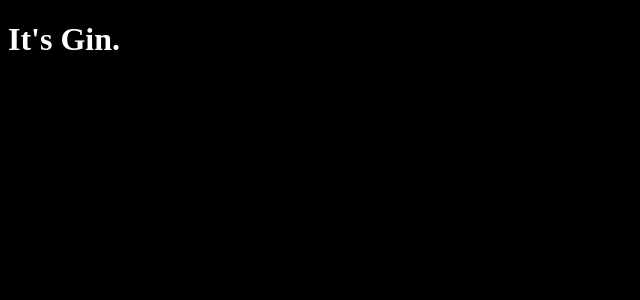
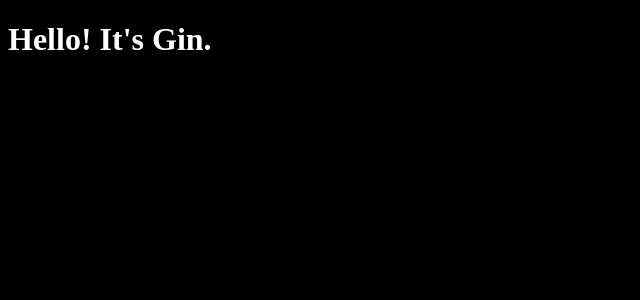
Before and after one commit to lingin1230/profolio-deploy, a Next.js app: page / in a window 1280 px wide. Shown: the top 300 px of the page, without its empty margins (0-640 px from the left). Built offline with nearby package versions, Linux system fonts and the light colour scheme.

Commit message:
feat(index.js): add greeting

```diff
--- a/src/pages/index.js
+++ b/src/pages/index.js
@@ -5,7 +5,7 @@ const inter = Inter({ subsets: ['latin'] })
 export default function Home() {
     return (
         <>
-            <h1>It's Gin.</h1>
+            <h1>Hello! It's Gin.</h1>
         </>
     )
 }
```
